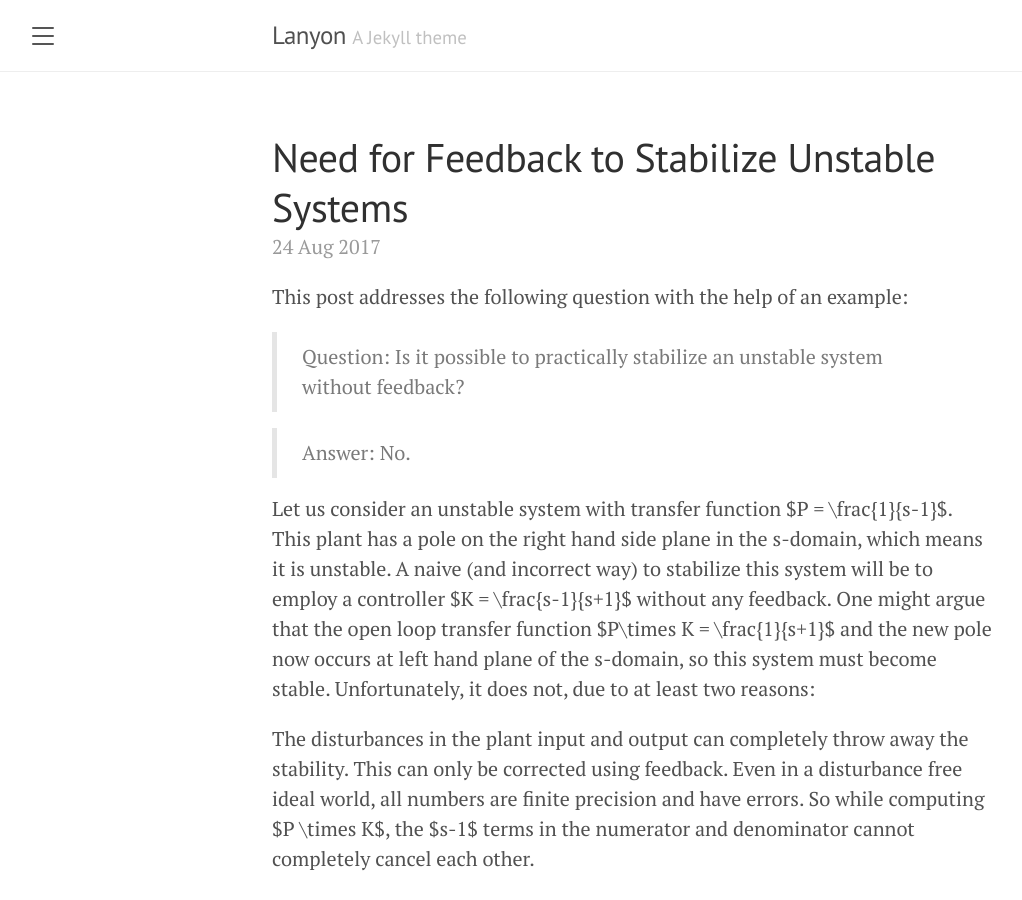
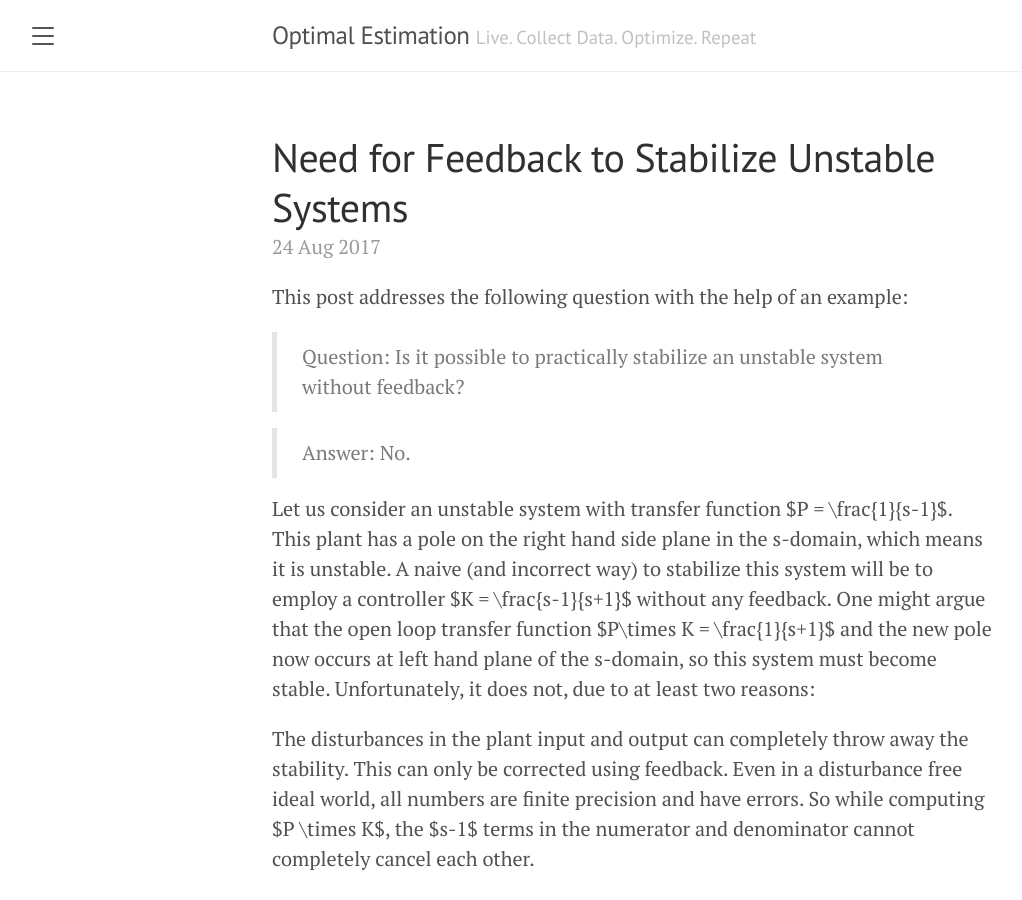
Before and after one commit to optimalestimation/optimalestimation.github.io, a Jekyll site: the page built from index.html, in a window 1280 px wide and 900 px high. Shown: the whole window, without its empty margins (8-1030 px from the left). Built offline with Jekyll 4.4.1, drawn with Linux system fonts in a browser that asks for light colours; the list of posts is cut into pages by our own code.

Commit message:
Adding the config file for my website

```diff
--- a/_config.yml
+++ b/_config.yml
@@ -1,22 +1,22 @@
 # Setup
-title:               Lanyon
-tagline:             'A Jekyll theme'
-description:         'A reserved <a href="https://jekyllrb.com" target="_blank">Jekyll</a> theme that places the utmost gravity on content with a hidden drawer. Made by <a href="https://twitter.com/mdo" target="_blank">@mdo</a>.'
-url:                 http://lanyon.getpoole.com
+title:               Optimal Estimation
+tagline:             'Live. Collect Data. Optimize. Repeat'
+description:         'A personal website/blog.'
+url:                 http://optimalestiation.com
 baseurl:             ''
 paginate:            5
 permalink:           pretty
 
 # About/contact
 author:
-  name:              Mark Otto
-  url:               https://twitter.com/mdo
-  email:             markdotto@gmail.com
+  name:              Ujjwal Gupta
+  url:               https://www.linkedin.com/in/ugujjwal/
+  email:             Ujjwal@asu.edu
 
 # Gems
 plugins:
   - jekyll-paginate
 
 # Custom vars
-version:             1.1.0
+version:             1.0.0
 google_analytics_id: #UA-XXXX-Y
```
